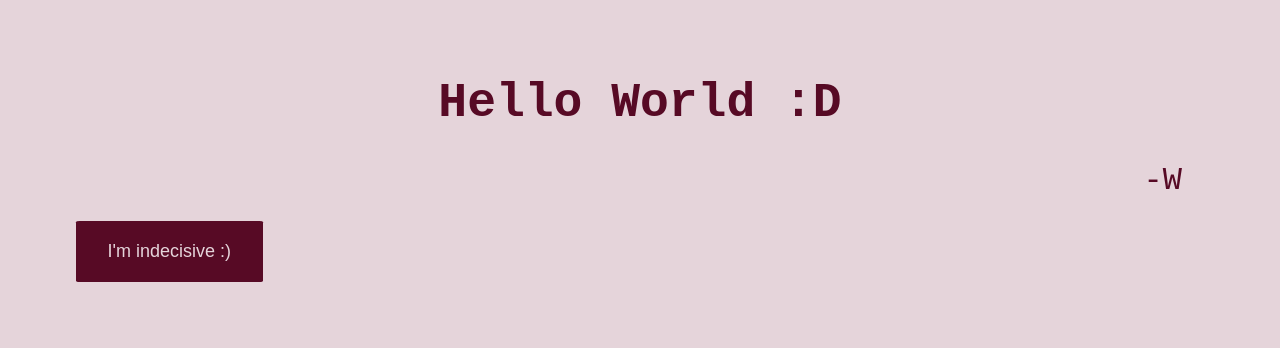
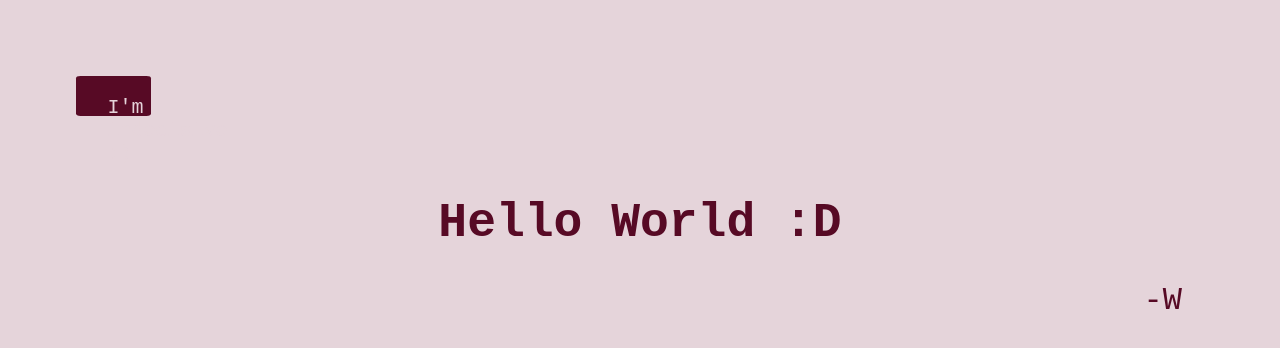
Before and after one commit to wietsdev/wietsdev.github.io, a plain HTML site: page index.html in a window 1280 px wide. Drawn offline with Linux system fonts and the light colour scheme.

Commit message:
button size, place

```diff
--- a/index.html
+++ b/index.html
@@ -22,11 +22,11 @@
 </head>
 <body>
 
+    <button class="button" onclick="toggleTheme()">I'm indecisive :)</button>
+
     <h1> Hello World :D </h1>
 
     <p id="sig"> -W  </p>
 
-    <button class="button" onclick="toggleTheme()">I'm indecisive :)</button>
-
 </body>
 </html>
--- a/stylesheet1.css
+++ b/stylesheet1.css
@@ -18,13 +18,16 @@ p {
 }
 
 .button {
+    width:2cm;
+    height:0.7cm;
     transition-duration: 0.4s;
     background-color:rgb(87, 10, 37);
     color: rgb(229, 212, 218);
-    border-radius:2%;
+    font-family: andale mono, monospace;
+    border-radius:6%;
     padding: 20px 32px;
     text-align: center;
-    font-size: 18px;
+    font-size: 20px;
     border: none;
     display: inline-block;
 }
--- a/stylesheet2.css
+++ b/stylesheet2.css
@@ -21,16 +21,17 @@ p {
     transition-duration: 0.4s;
     background-color:rgb(87, 10, 37);
     color: rgb(193, 221, 179);
+    font-family: andale mono, monospace;
     border-radius:2%;
     padding: 20px 32px;
     text-align: center;
-    font-size: 18px;
+    font-size: 20px;
     border: none;
     display: inline-block;
 }
 
 .button:hover {
-    background-color: rgb(144, 225, 104);
+    background-color: rgb(116, 227, 60);
     color: rgb(87, 10, 37);
 }
 
```
